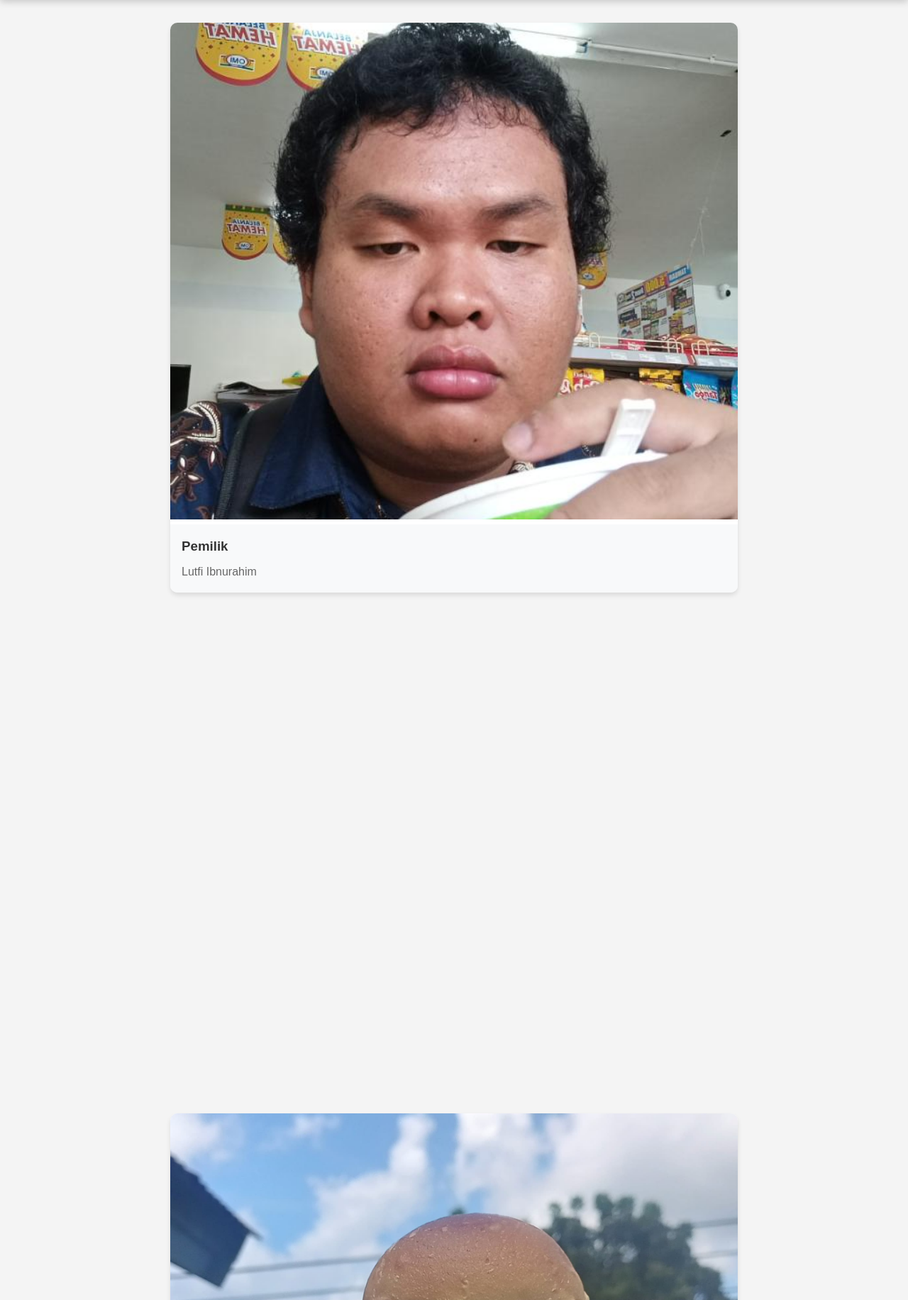
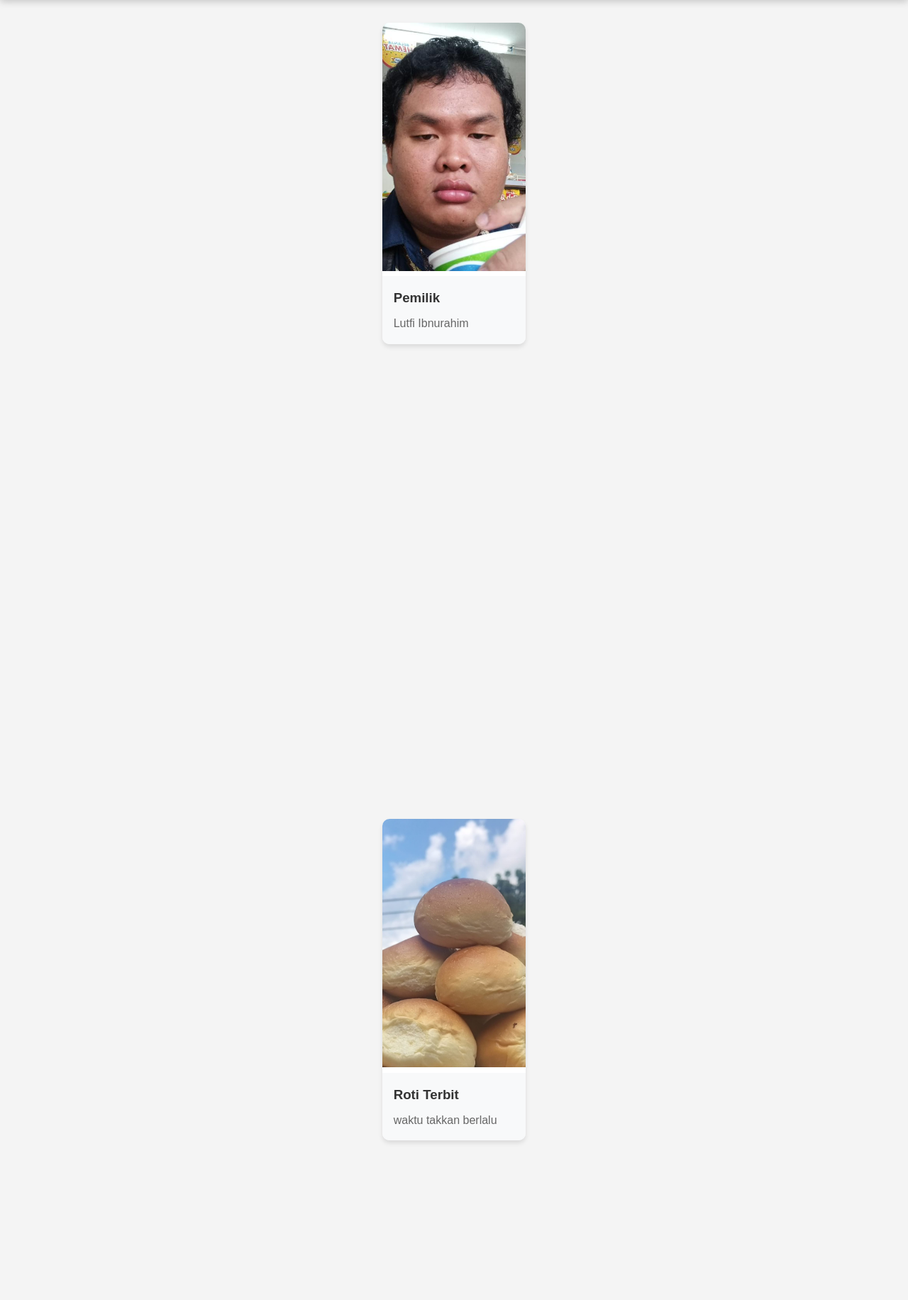
Before and after one commit to bit-8/rotibakarpakngah, a PHP site: page /foto.html in a window 1280 px wide. Shown: the part 88-1920 px from the top of the page at 71% size. Run offline with PHP 8.4, Linux system fonts and the light colour scheme.

Commit message:
Update foto.css

```diff
--- a/foto.css
+++ b/foto.css
@@ -75,24 +75,23 @@ header {
     margin-bottom: 5%;
 }
 .photo-gallery {
-    max-width: 1200px;
+    max-width: 60%;
     margin: 0 auto;
     padding: 2rem;
 }
 
 .photo-container {
     display: flex;
-    width: 100%;
-    gap: 2rem;
-    flex-direction: column;
-    justify-content: center;
-    align-items: center;
+    flex-wrap: wrap; /* Membungkus elemen ke baris baru */
+    gap: 2rem; /* Memberi jarak antar elemen */
+    justify-content: space-evenly; /* Menyebarkan elemen dengan jarak rata */
+    align-items: center; /* Menyelaraskan elemen secara vertikal */
 }
 
 .photo-item {
     background-color: white;
-    width: 100%;
-    max-width: 800px;
+    flex: 1 1 calc(33.33% - 2rem); /* Lebar minimum 33.33% minus gap */
+    max-width: calc(33.33% - 2rem); /* Membatasi ukuran maksimum */
     border-radius: 10px;
     overflow: hidden;
     box-shadow: 0 4px 6px rgba(0, 0, 0, 0.1);
@@ -108,14 +107,15 @@ header {
 
 .photo-item img {
     width: 100%;
-    height: auto;
-    max-height: 700px;
-    object-fit: cover;
+    max-width: 350px; /* Maksimum lebar 500px */
+    height: 350px; /* Tinggi tetap 500px */
+    object-fit: cover; /* Memastikan gambar mengisi elemen tanpa distorsi */
+    overflow: hidden; /* Memotong gambar yang melebihi dimensi */
     transition: transform 0.3s ease;
 }
 
 .photo-item:hover img {
-    transform: scale(1.05);
+    transform: scale(1.05); /* Efek zoom saat hover */
 }
 
 .photo-caption {
@@ -131,6 +131,7 @@ header {
 .photo-caption p {
     color: #666;
 }
+
 
 .image-container {
     margin-top: 10%;
```
